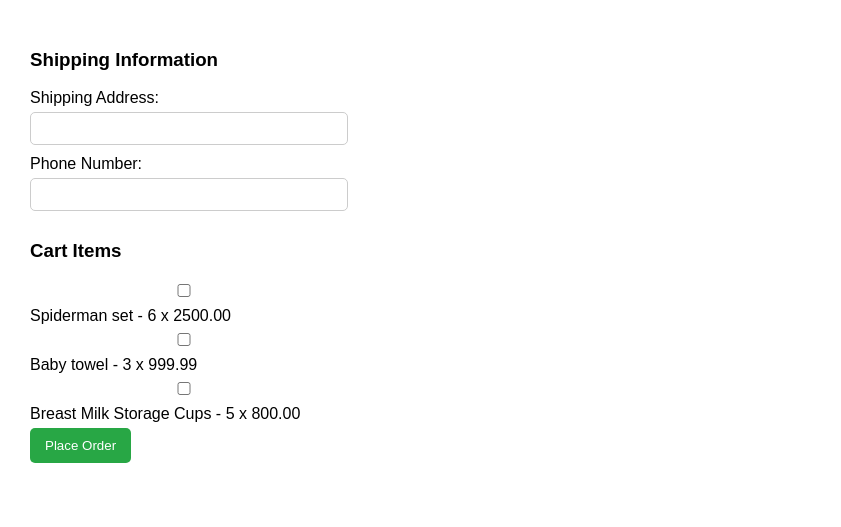
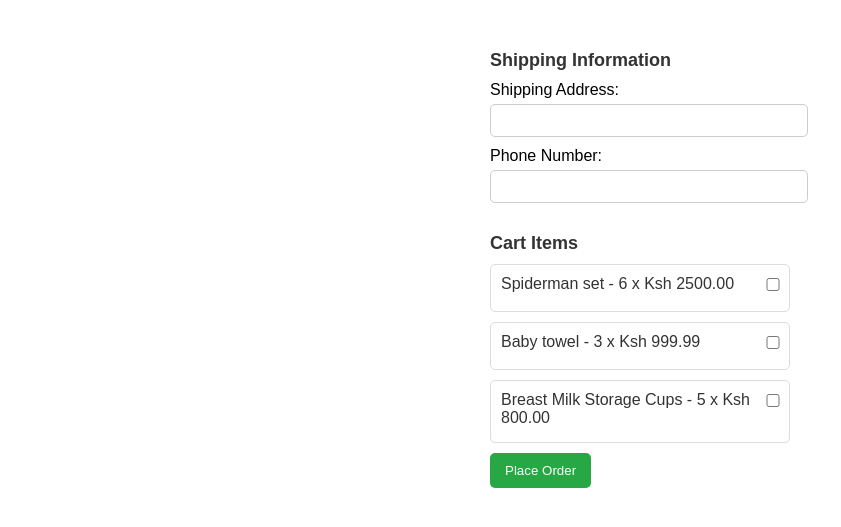
Before and after one commit to bryansine/Timea_classic, a Django app: page /orders/create/ in a window 1280 px wide. Shown: the top 527 px of the page, without its empty margins (0-841 px from the left). Run offline with Django 5.2, Linux system fonts and the light colour scheme; the first user in the database is signed in; data comes from the database, SQL or seed files in the repository.

```diff
--- a/timea_classic/orders/templates/orders/create_order.html
+++ b/timea_classic/orders/templates/orders/create_order.html
@@ -1,7 +1,11 @@
+{% load static %}
 <!DOCTYPE html>
 <html>
 <head>
+    <meta name="description" content="Timea - Explore our product categories and featured items.">
+    <meta name="viewport" content="width=device-width, initial-scale=1.0">
     <title>Create Order</title>
+    <link rel="icon" href="{% static 'core/images/favicon.ico' %}">
 </head>
 <body>
     <style>
@@ -13,6 +17,7 @@
 
         form {
             width: 300px;
+            margin: auto;
         }
 
         label {
@@ -40,6 +45,36 @@
         button:hover {
             background-color: #218838;
         }
+
+        h3 {
+            margin-top: 20px;
+            margin-bottom: 10px;
+            font-size: 18px;
+            color: #333;
+        }
+
+        .cart-item {
+            padding: 10px;
+            border: 1px solid #ddd;
+            border-radius: 5px;
+            margin-bottom: 10px;
+            display: flex;
+            justify-content: space-between;
+        }
+
+        .cart-item label {
+            font-size: 16px;
+            color: #333;
+        }
+
+        .cart-item .item-info {
+            font-size: 14px;
+            color: #555;
+        }
+
+        .cart-item input[type="checkbox"] {
+            margin-top: 3px;
+        }
     </style>
 
     <form method="POST" action="{% url 'orders:create_order' %}">
@@ -54,17 +89,26 @@
 
         <h3>Cart Items</h3>
         {% for item in cart.items.all %}
-            <div>
-                <input type="checkbox" id="cart_item_{{ item.id }}" name="cart_items" value="{{ item.id }}">
-                <label for="cart_item_{{ item.id }}">
-                    {{ item.product.name }} - {{ item.quantity }} x {{ item.product.price }}
-                </label>
+            <div class="cart-item">
+                <div class="item-info">
+                    <label for="cart_item_{{ item.id }}">
+                        {% if item.product %}
+                            {{ item.product.name }} - {{ item.quantity }} x Ksh {{ item.product.price }}
+                        {% elif item.variant %}
+                            {{ item.variant.product.name }} - {{ item.variant.color_name }} - {{ item.quantity }} x Ksh {{ item.variant.price }}
+                        {% else %}
+                            Unknown Item
+                        {% endif %}
+                    </label>
+                </div>
+                <div>
+                    <input type="checkbox" id="cart_item_{{ item.id }}" name="cart_items" value="{{ item.id }}">
+                </div>
             </div>
         {% endfor %}
 
         <button type="submit">Place Order</button>
     </form>
 
-
 </body>
 </html>
--- a/timea_classic/orders/templates/orders/payment_success.html
+++ b/timea_classic/orders/templates/orders/payment_success.html
@@ -1,9 +1,11 @@
+{% load static %}
 <!DOCTYPE html>
 <html lang="en">
 <head>
     <meta charset="UTF-8">
     <meta name="viewport" content="width=device-width, initial-scale=1.0">
     <title>Payment Successful</title>
+    <link rel="stylesheet" href="{% static 'core/css/styles.css' %}">
 </head>
 <body>
     <h1>Payment Successful!</h1>
--- a/timea_classic/orders/views.py
+++ b/timea_classic/orders/views.py
@@ -4,6 +4,8 @@ from django.contrib.auth.decorators import login_required
 from cart.models import Cart, CartItem
 from django.http import HttpResponse
 from django.db import transaction
+
+
 
 
 @login_required
@@ -36,12 +38,15 @@ def create_order(request):
 
             # Add selected items from cart to the order
             for item in cart.items.filter(id__in=selected_cart_item_ids):
+                price = item.product.price if item.product else item.variant.price
+                name = item.product.name if item.product else f"{item.variant.product.name} - {item.variant.color_name}"
+
                 OrderItem.objects.create(
                     order=order,
                     product=item.product,
                     variant=item.variant,
                     quantity=item.quantity,
-                    price=item.product.price if item.product else item.variant.price
+                    price=price
                 )
                 cart_items_to_remove.append(item.id)
 
```
Also changed, not shown: timea_classic/orders/templates/orders/order_detail.html (+9 -4 lines), timea_classic/db.sqlite3.
